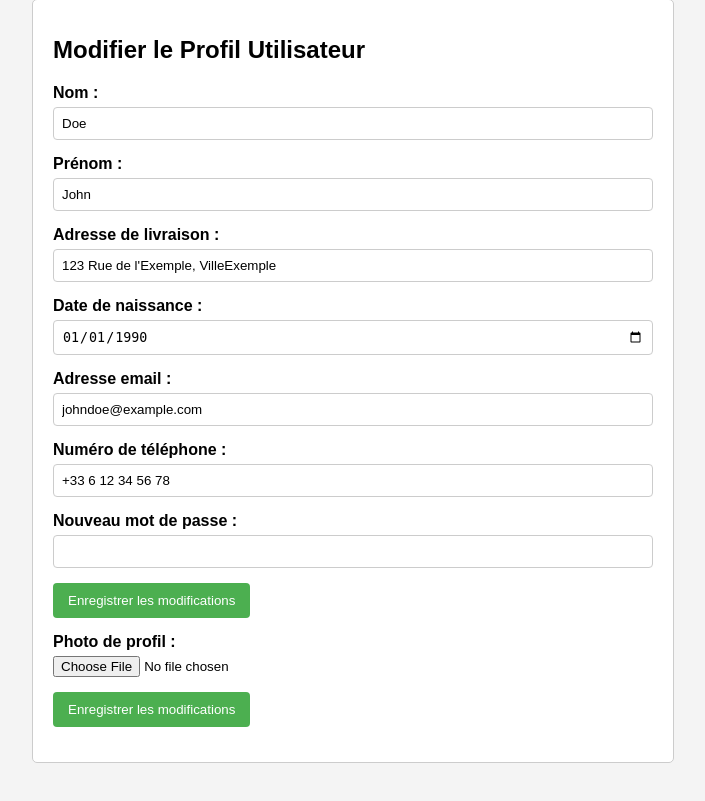
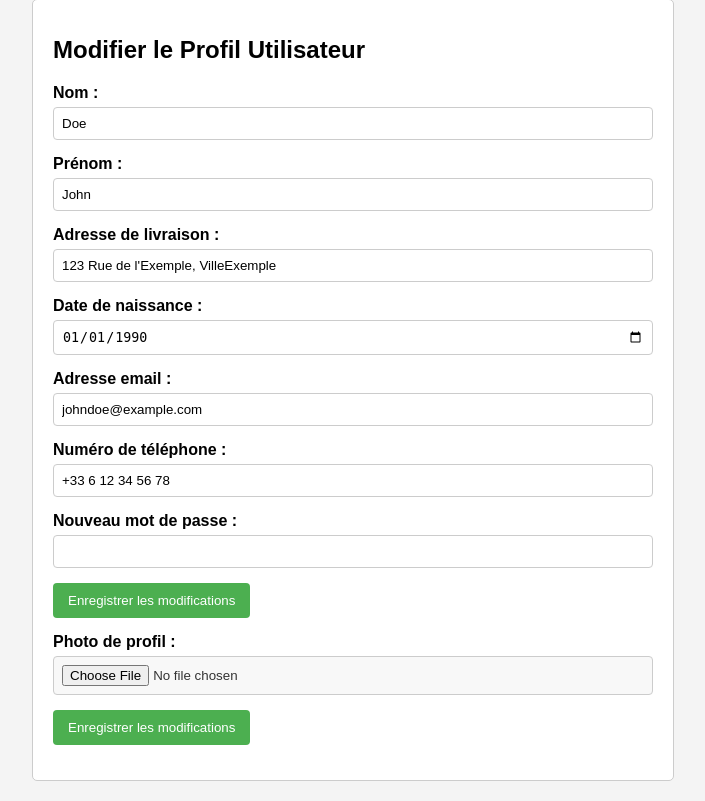
Before and after one commit to AygonR/Projet-App, a PHP site: page /pp2.html in a window 1280 px wide. Shown: the part 21-822 px from the top of the page, without its empty margins (287-992 px from the left). Before the commit the page ends 784 px from the top, so only its background shows below. Run offline with PHP 8.4, Linux system fonts and the light colour scheme.

Commit message:
Update stylepp2.css

```diff
--- a/stylepp2.css
+++ b/stylepp2.css
@@ -46,3 +46,30 @@ body {
   .form-group input[type="submit"]:hover {
     background-color: #45a049;
   }
+
+  /* Style pour le champ de fichier */
+.form-group input[type="file"] {
+  width: 100%;
+  padding: 8px;
+  border: 1px solid #ccc;
+  border-radius: 4px;
+  box-sizing: border-box;
+  background-color: #f8f8f8; /* Couleur de fond */
+  color: #333; /* Couleur du texte */
+  cursor: pointer;
+  outline: none; /* Supprime la bordure de focus par défaut */
+}
+
+/* Style pour le bouton de téléchargement de fichier (optionnel) */
+.upload-btn {
+  background-color: #4CAF50;
+  color: white;
+  padding: 10px 15px;
+  border: none;
+  border-radius: 4px;
+  cursor: pointer;
+}
+
+.upload-btn:hover {
+  background-color: #45a049;
+}
```
